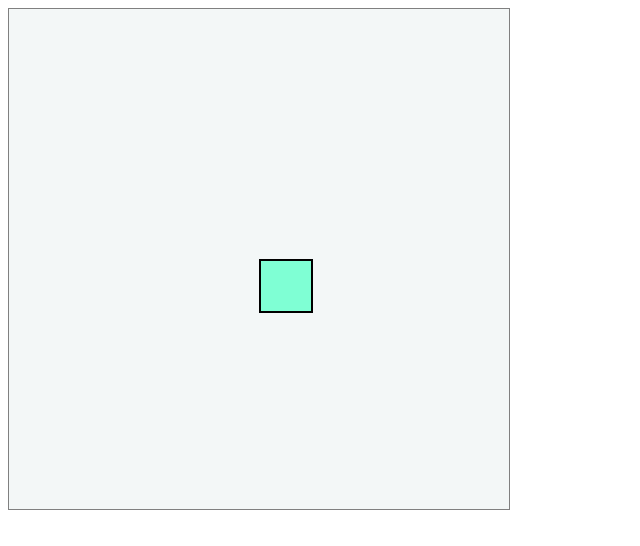
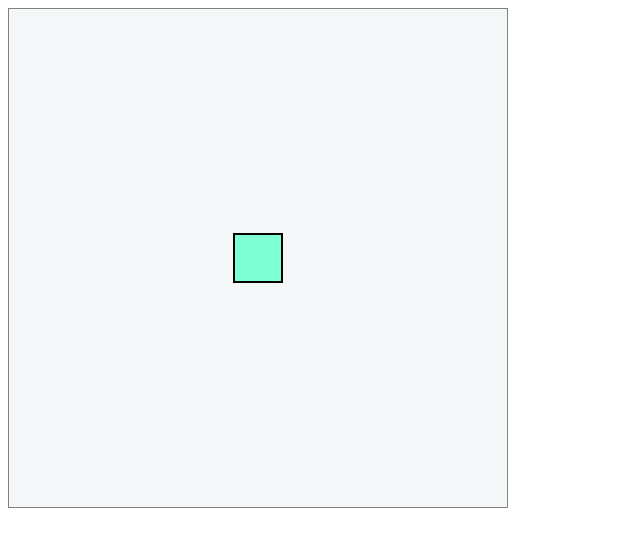
Before and after one commit to TrainingCenterFreshcode/js-dom, a plain HTML site: page index.html in a window 1280 px wide. Both pictures are taken after a click on the element 259 px from the left and 259 px from the top of the page. Shown: the whole page, without its empty margins (0-640 px from the left). Drawn offline with Linux system fonts and the light colour scheme.

Commit message:
Catch box game

```diff
--- a/index.js
+++ b/index.js
@@ -19,7 +19,13 @@ function clickHandler(event) {
     if(event.currentTarget === event.target) { // якщо ми натискаємо на ігрове поле - переміщенню бути
         const {target: {children: {box}}, clientX, clientY} = event;
 
-        box.style.top = `${clientY}px`;
-        box.style.left = `${clientX}px`;
+        box.style.top = `${clientY - (box.offsetHeight / 2)}px`;
+        box.style.left = `${clientX - (box.offsetWidth / 2)}px`;
     }
 }
+
+/* Факультативне ДЗ
+
+Спробуйте зробити так, щоб квадрат не вилізав за межі ігрового поля
+
+*/
--- a/style.css
+++ b/style.css
@@ -1,3 +1,7 @@
+* {
+    box-sizing: border-box;
+}
+
 #game-field {
     background-color: rgb(243, 247, 247);
     border: 1px solid grey;
```
